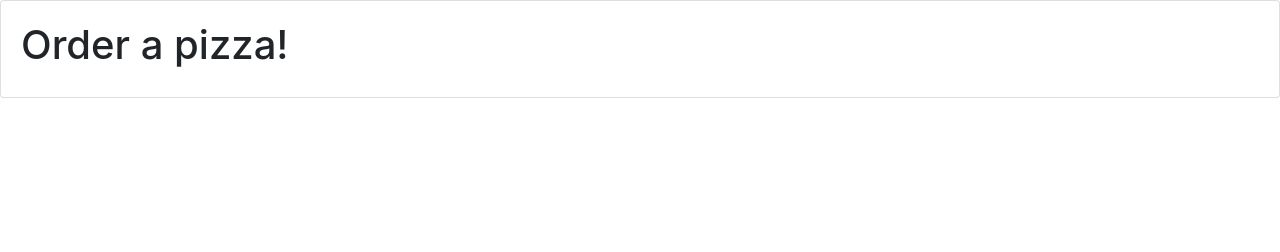
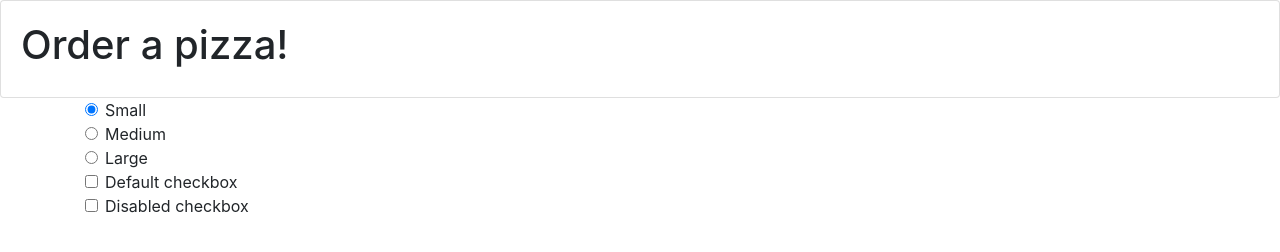
Before and after one commit to bettsbp/pizza, a plain HTML site: page index.html in a window 1280 px wide. Drawn offline with nearby package versions, Linux system fonts and the light colour scheme.

Commit message:
add more content to html, add form, add more scripts

```diff
--- a/index.html
+++ b/index.html
@@ -11,7 +11,30 @@
     </div>
   </div>
   <div class='container'>
-
+    <form id='pizzaOrder'>
+      <div class='form-group'>
+        <div class="form-check">
+          <input class="form-check-input" type="radio" name="exampleRadios" id="smallSize" value="small" checked>
+          <label class="form-check-label" for="smallSize">Small</label>
+        </div>
+        <div class="form-check">
+          <input class="form-check-input" type="radio" name="exampleRadios" id="medSize" value="medium">
+          <label class="form-check-label" for="medSize">Medium</label>
+        </div>
+        <div class="form-check disabled">
+          <input class="form-check-input" type="radio" name="exampleRadios" id="largeSize" value="large">
+          <label class="form-check-label" for="largeSize">Large</label>
+        </div>
+        <div class="form-check">
+          <input class="form-check-input" type="checkbox" value="" id="defaultCheck1">
+          <label class="form-check-label" for="defaultCheck1">Default checkbox</label>
+        </div>
+        <div class="form-check">
+          <input class="form-check-input" type="checkbox" value="" id="defaultCheck2">
+          <label class="form-check-label" for="defaultCheck2">Disabled checkbox</label>
+        </div>
+      </div>
+    </form>
   </div>
   <script src="https://code.jquery.com/jquery-3.3.1.slim.min.js" integrity="sha384-q8i/X+965DzO0rT7abK41JStQIAqVgRVzpbzo5smXKp4YfRvH+8abtTE1Pi6jizo" crossorigin="anonymous"></script>
   <script src="https://cdnjs.cloudflare.com/ajax/libs/popper.js/1.14.3/umd/popper.min.js" integrity="sha384-ZMP7rVo3mIykV+2+9J3UJ46jBk0WLaUAdn689aCwoqbBJiSnjAK/l8WvCWPIPm49" crossorigin="anonymous"></script>
--- a/js/scripts.js
+++ b/js/scripts.js
@@ -34,7 +34,7 @@ $(document).ready(function() {
 
   var newPizza = new Pizza;
 
-  $('#pizzaform').submit(function(event) {
+  $('#pizzaOrder').submit(function(event) {
     var pizzaSize = $('input#pizzaSize').val();
     var pizzaToppings = [];
 
```
